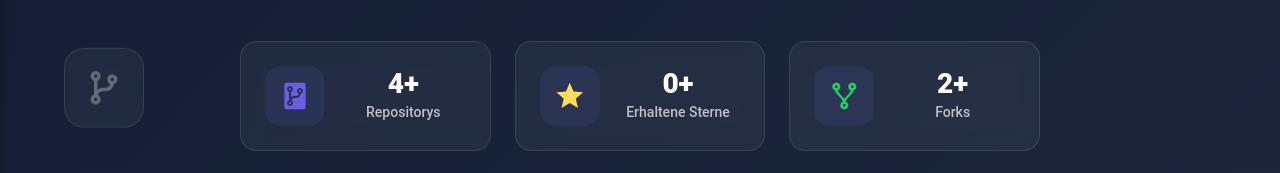
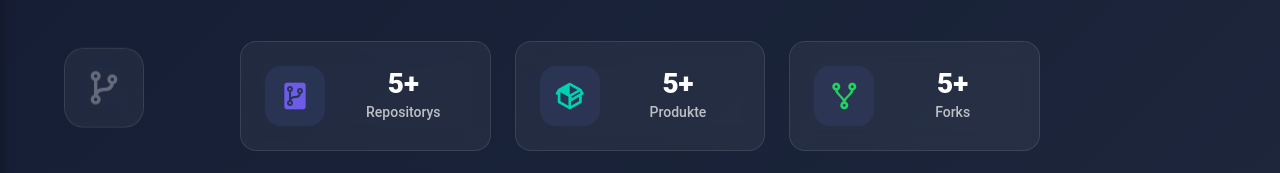
Before and after one commit to je2700/myWebsite, a Vue app in the folder vuetify-devsite/: page /#/projects in a window 1280 px wide. Shown: the part 398-571 px from the top of the page. Built offline with nearby package versions, Linux system fonts and the light colour scheme; no server answers.

Commit message:
Update: Statistiken aktualisiert - Projekte 5+, Repositorys 5+, Produkte 5+, Forks 5+

```diff
--- a/vuetify-devsite/src/components/Hero.vue
+++ b/vuetify-devsite/src/components/Hero.vue
@@ -41,7 +41,7 @@
           <!-- Statistiken -->
           <div class="hero-stats">
             <div class="stat-item">
-              <div class="stat-number">4+</div>
+              <div class="stat-number">5+</div>
               <div class="stat-label">Projekte</div>
             </div>
             <div class="stat-item">
--- a/vuetify-devsite/src/pages/Projects.vue
+++ b/vuetify-devsite/src/pages/Projects.vue
@@ -47,17 +47,17 @@
               <v-icon icon="mdi-source-repository" size="32" color="primary" />
             </div>
             <div class="stat-content">
-              <div class="stat-number">4+</div>
+              <div class="stat-number">5+</div>
               <div class="stat-label">Repositorys</div>
             </div>
           </div>
           <div class="stat-card">
             <div class="stat-icon">
-              <v-icon icon="mdi-star" size="32" color="warning" />
+              <v-icon icon="mdi-package-variant" size="32" color="secondary" />
             </div>
             <div class="stat-content">
-              <div class="stat-number">0+</div>
-              <div class="stat-label">Erhaltene Sterne</div>
+              <div class="stat-number">5+</div>
+              <div class="stat-label">Produkte</div>
             </div>
           </div>
           <div class="stat-card">
@@ -65,7 +65,7 @@
               <v-icon icon="mdi-source-fork" size="32" color="success" />
             </div>
             <div class="stat-content">
-              <div class="stat-number">2+</div>
+              <div class="stat-number">5+</div>
               <div class="stat-label">Forks</div>
             </div>
           </div>
--- a/vuetify-devsite/src/pages/Resume.vue
+++ b/vuetify-devsite/src/pages/Resume.vue
@@ -65,7 +65,7 @@
               <v-icon icon="mdi-rocket" size="32" color="warning" />
             </div>
             <div class="stat-content">
-              <div class="stat-number">4+</div>
+              <div class="stat-number">5+</div>
               <div class="stat-label">Projekte</div>
             </div>
           </div>
```
